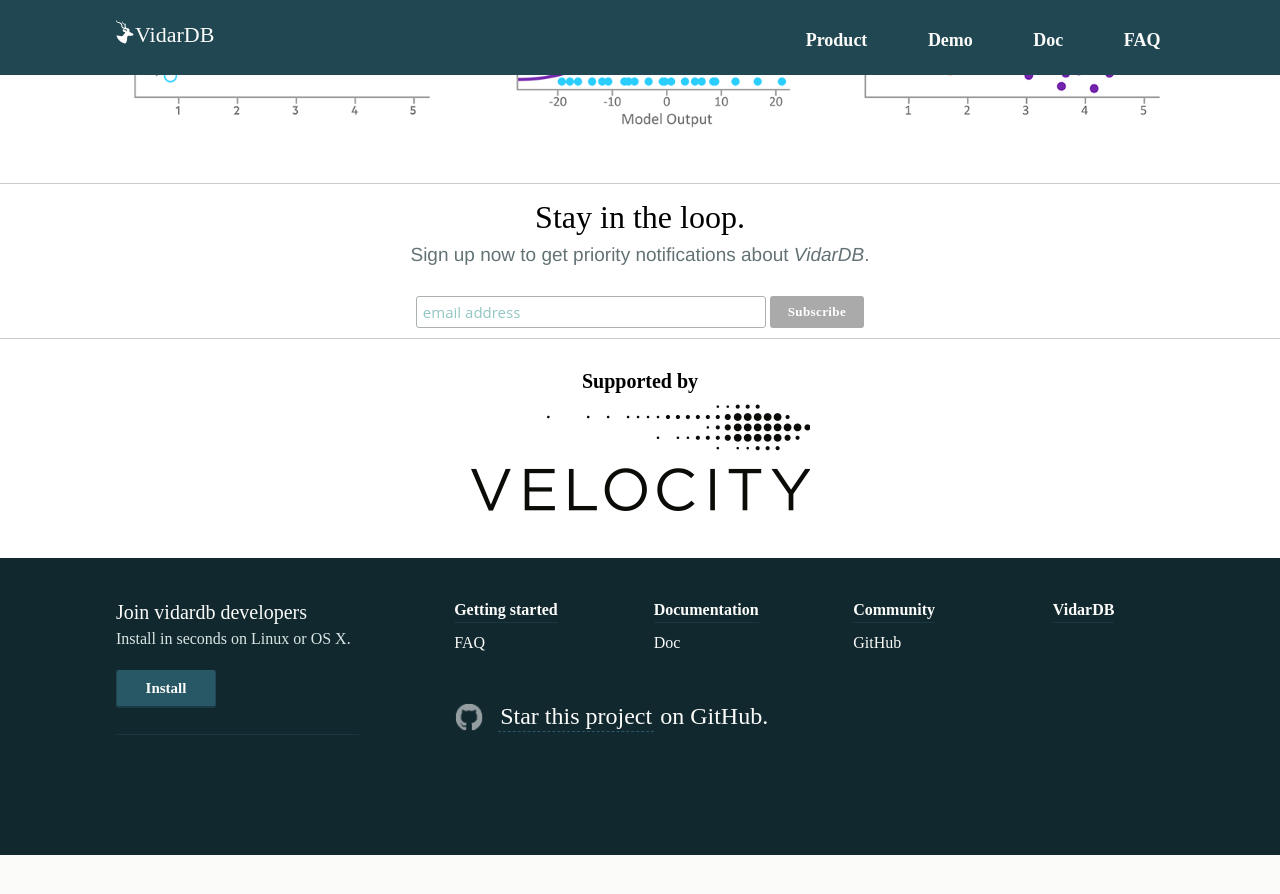
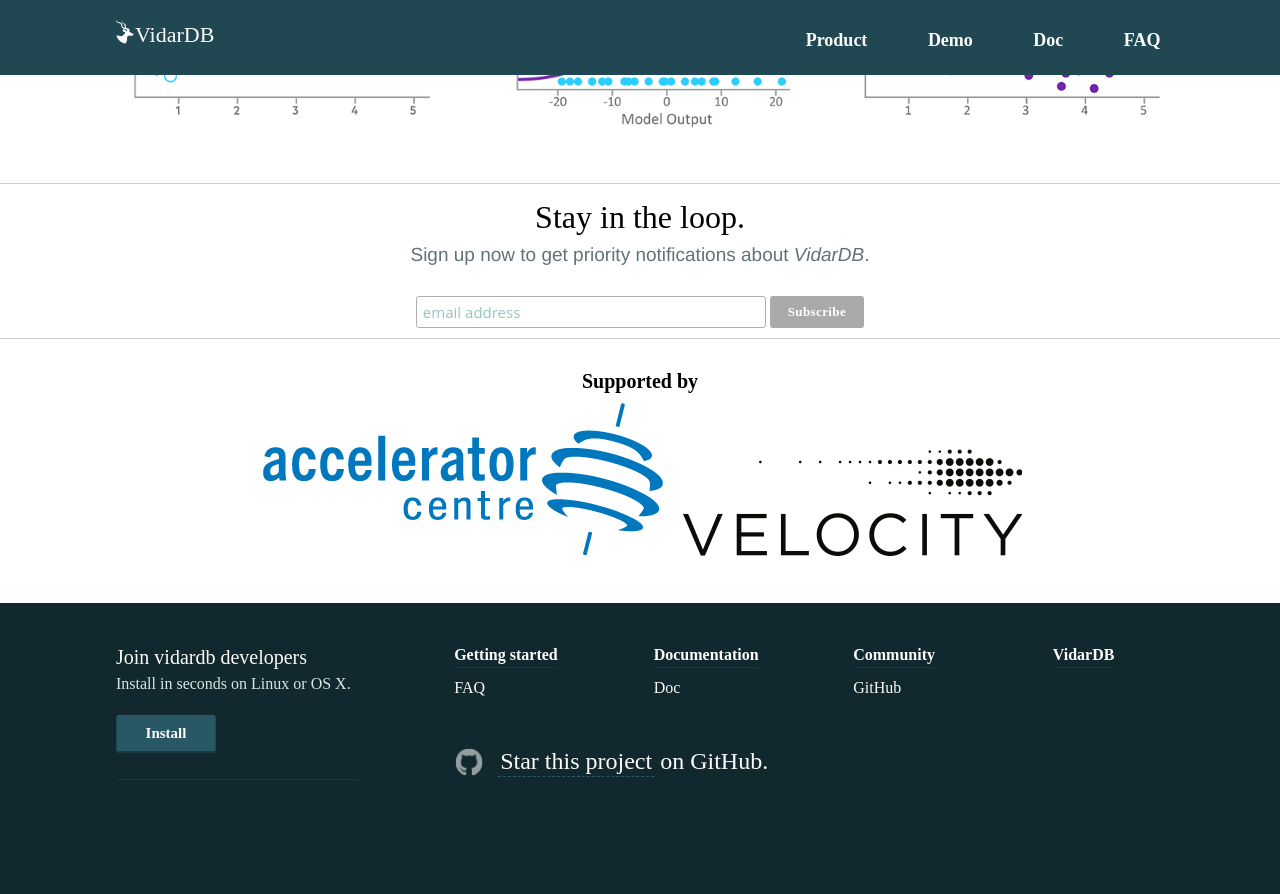
Before and after one commit to vidardb/vidardb.github.io, a Jekyll site: the page built from index.html, in a window 1280 px wide and 900 px high, scrolled down 1896 px. Shown: the top 894 px of the window. Built offline with Jekyll 4.4.1, drawn with Linux system fonts in a browser that asks for light colours; some web fonts are replaced; the list of posts is cut into pages by our own code; before the commit the page ends 2751 px from its top, so only the background shows below that.

Commit message:
update: add ac-jumpstart url.

```diff
--- a/index.html
+++ b/index.html
@@ -293,6 +293,7 @@
             <br />
             <div class="row justify-content-center align-items-center">
                 <div class="col-lg-3 col-md-4 col-8 mb-4">
+                    <a href="//www.acceleratorcentre.com/programs/ac-jumpstart" style="margin-left:5px"><img style="max-width:100%" src="/assets/images/ac-jumpstart.png" alt="AC JumpStart"></a> &nbsp; &nbsp;
                     <a href="//velocityincubator.com/"><img style="max-width:100%" src="/assets/images/velocity.png" alt="Velocity"></a>
                 </div>
             </div>
```
Also changed, not shown: assets/images/ac-jumpstart.png (added).
